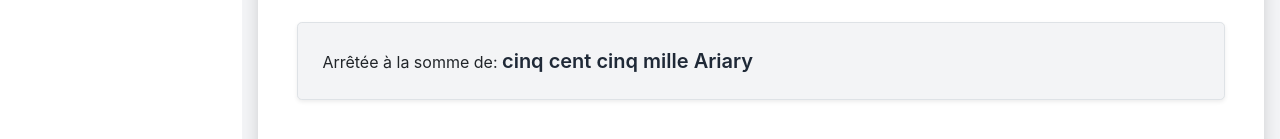
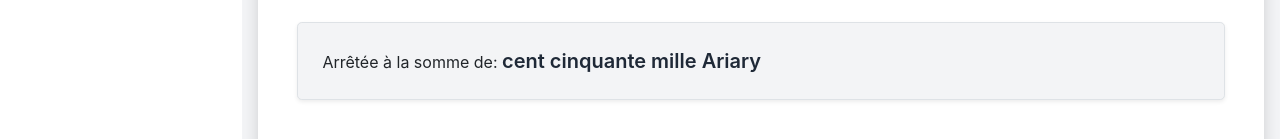
Before and after one commit to rarianaAina/gestionCentre, a Vue app: page /proformat/1 in a window 1280 px wide. Shown: the part 487-626 px from the top of the page. Built offline with nearby package versions, Linux system fonts and the light colour scheme.

Commit message:
fix:   calculation of number to letter money

```diff
--- a/src/views/ProformatView.vue
+++ b/src/views/ProformatView.vue
@@ -55,9 +55,11 @@ function numberToLetterMoney(amount) {
   }
 
   // Handle hundreds
-  words += convertHundreds(amount);
+  if (amount > 0) {
+    words += convertHundreds(amount);
+  }
 
-  return words.trim();
+  return words.trim() + " Ariary";
 }
 
 function convertHundreds(amount) {
@@ -89,12 +91,14 @@ function convertHundreds(amount) {
   let words = "";
 
   if (amount >= 100) {
-    words += units[Math.floor(amount / 100)] + " cent ";
+    const hundredsCount = Math.floor(amount / 100);
+    words += hundredsCount > 1 ? units[hundredsCount] + " cents " : "cent ";
     amount %= 100;
   }
 
   if (amount >= 20) {
-    words += tens[Math.floor(amount / 10)] + " ";
+    words +=
+      tens[Math.floor(amount / 10)] + (amount % 10 === 0 ? "" : "-") + " ";
     amount %= 10;
   }
 
@@ -161,7 +165,7 @@ function convertHundreds(amount) {
       >
         Arrêtée à la somme de:
         <span class="text-xl font-semibold text-gray-800">
-          {{ numberToLetterMoney(505000) }} Ariary
+          {{ numberToLetterMoney(150000) }}
         </span>
       </div>
     </div>
```
